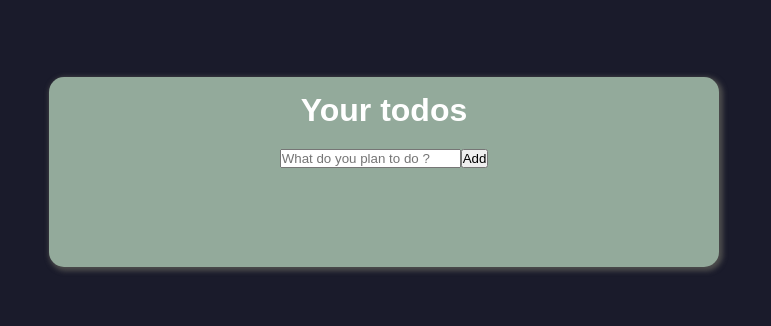
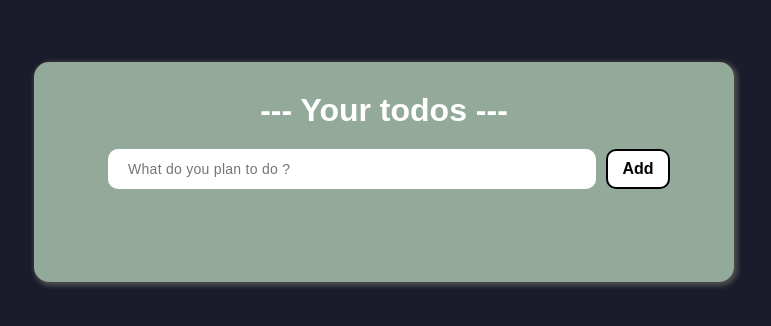
Before and after one commit to andyDevMdg/react-todo, a React (Vite) app: page / in a window 1280 px wide. Shown: the part 228-554 px from the top of the page, without its empty margins (256-1027 px from the left). Built offline with nearby package versions, Linux system fonts and the light colour scheme.

Commit message:
Change todo input backgroundcolor and size

```diff
--- a/src/App.css
+++ b/src/App.css
@@ -24,7 +24,7 @@ body {
   flex-direction: column;
   align-items: center;
   justify-content: start;
-  padding: 15px;
+  padding: 30px;
 }
 
 .todoTitle{
--- a/src/components/TodoContainer.jsx
+++ b/src/components/TodoContainer.jsx
@@ -39,7 +39,7 @@ function TodoContainer() {
 
   return (
     <div className='todoContainer'>
-      <h1 className='todoTitle'>Your todos</h1>
+      <h1 className='todoTitle'> --- Your todos --- </h1>
       <TodoForm addTodo={addTodo} />
       {todos.map((todo, index) => (
         todo.isEditing ? (<EditTodoForm editTodo={editTask} task={todo}/>) :
--- a/src/components/TodoForm.jsx
+++ b/src/components/TodoForm.jsx
@@ -1,4 +1,5 @@
 import React , { useState }from 'react'
+import './todoform.css'
 
 function TodoForm({addTodo}) {
     const [value, setValue] = useState("")
--- /dev/null
+++ b/src/components/todoform.css
@@ -0,0 +1,41 @@
+.todoForm {
+    width: 100%;
+    display: flex;
+    align-items: center;
+    justify-content: center;
+    gap: 10px;
+}
+
+.todoInput {
+    outline: none;
+    background-color: white;
+    border: none;
+    border-radius: 10px;
+    width: 70%;
+    height: 20px;
+    padding: 10px 20px;
+    margin-left: 10px;
+    font-size: 14px;
+    letter-spacing: 0.02em;
+}
+
+.todoBtn {
+    background-color: white;
+    border: black 2px solid;
+    border-radius: 10px;
+    width: 10%;
+    height: 40px;
+    font-weight: 700;
+    font-size: 16px;
+}
+
+.todoBtn:hover {
+    cursor: pointer;
+    box-shadow: 3px 3px 5px 0px rgb(73, 73, 73);
+    transform: translateY(-3px);
+}
+
+.todoBtn:active {
+    transform: none;
+    box-shadow: none;
+}
```
